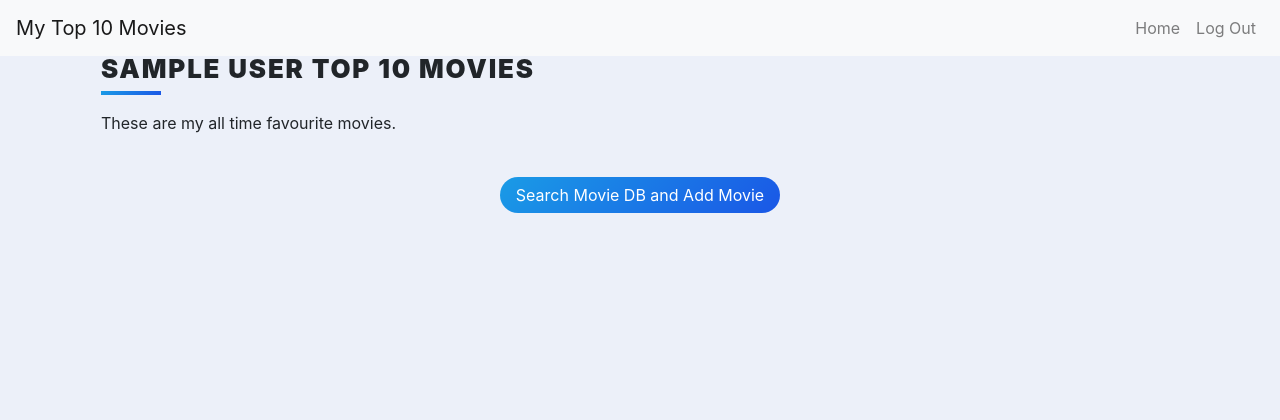
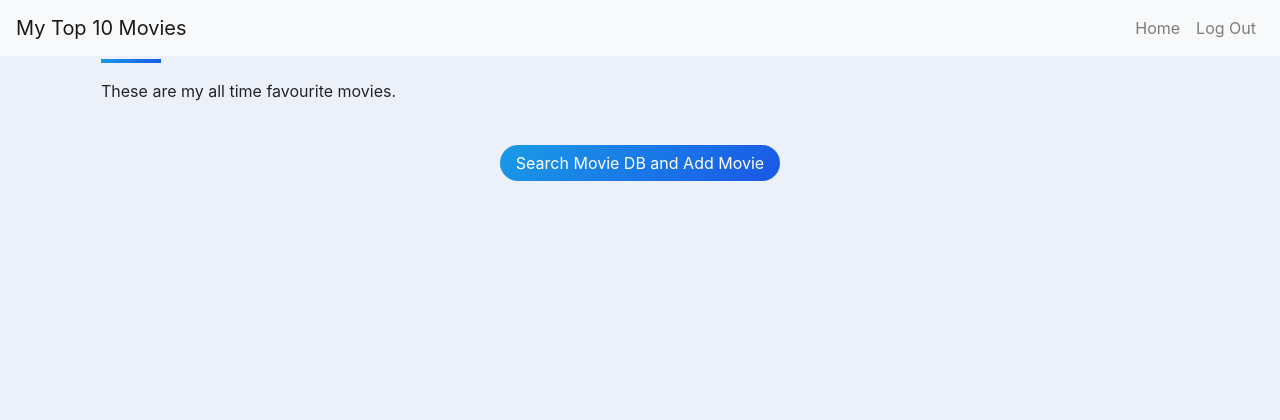
Before and after one commit to Wiola09/top_movies_db, a Flask app: page /home_prikaz_filmova in a window 1280 px wide. Shown: the top 420 px of the page. Run offline with Flask 3, Linux system fonts and the light colour scheme; the visitor is signed in with stand-in values (Sample User, id 1); data that the repository does not hold is empty; some libraries are stand-ins or nearby versions.

Commit message:
Omogucena funkcionalnost NAVBAR

```diff
--- a/templates/base.html
+++ b/templates/base.html
@@ -1,20 +1,24 @@
 <!DOCTYPE html>
 <html>
-
-<head>
+head>
   <meta charset="utf-8">
   <meta http-equiv="X-UA-Compatible" content="IE=edge">
   <meta name="viewport" content="width=device-width, initial-scale=1">
   <title>My Top 10 Movies</title>
   <link rel="stylesheet" href="https://stackpath.bootstrapcdn.com/bootstrap/4.5.2/css/bootstrap.min.css">
   <link rel="stylesheet" href="{{ url_for('static', filename='css/styles.css')}}">
+  <link rel="stylesheet" href="https://cdnjs.cloudflare.com/ajax/libs/font-awesome/5.15.3/css/all.min.css" integrity="sha512-GBD+FNMt9fzq3LvgDHJ8z37OwS+MZd1vVLxFESlW8fEo4O9s0+tdBxJZ13A/nDPeYF2KWva1bTfTTLTul8nbEw==" crossorigin="anonymous" referrerpolicy="no-referrer" />
 </head>
 
 <body>
 
-<nav class="navbar navbar-expand-lg navbar-light bg-light">
+<nav class="navbar navbar-expand-lg navbar-light bg-light fixed-top">
     <a class="navbar-brand" href="/">My Top 10 Movies</a>
-    <div class="collapse navbar-collapse">
+    <button class="navbar-toggler navbar-toggler-right" type="button" data-toggle="collapse" data-target="#navbarResponsive" aria-controls="navbarResponsive" aria-expanded="false" aria-label="Toggle navigation">
+        Menu
+        <i class="fas fa-bars"></i>
+      </button>
+    <div class="collapse navbar-collapse " id="navbarResponsive">
         <ul class="navbar-nav ml-auto">
             {% if logged_in: %}
             <li class="nav-item">
@@ -42,6 +46,12 @@
 </nav>
 {% block content %}
 {% endblock %}
+<script src="https://code.jquery.com/jquery-3.6.0.min.js"></script>
+
+  <!-- Bootstrap core JavaScript -->
+    <script src="https://maxcdn.bootstrapcdn.com/bootstrap/4.0.0/js/bootstrap.min.js"></script>
+
+
 </body>
 
 </html>
```
Lines whose indentation alone changed are shown as unchanged.
